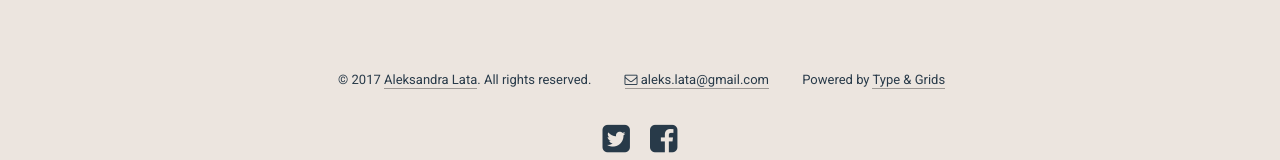
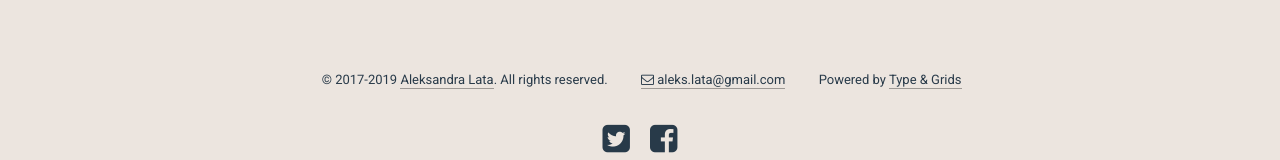
Before and after one commit to aleks8/aleks8.github.io, a plain HTML site: page project-02.html in a window 1280 px wide. Shown: the part 3017-3177 px from the top of the page. Drawn offline with Linux system fonts and the light colour scheme.

Commit message:
Update project-02.html

```diff
--- a/project-02.html
+++ b/project-02.html
@@ -100,7 +100,7 @@ Set the type and color theme here - the Pro version contains additional themes -
 	<div class="small-12 medium-12 large-12 columns">
 		<footer>
 			<ul>
-				<li>&copy; 2017 <a href="index.html">Aleksandra Lata</a>. All rights reserved.</li>
+				<li>&copy; 2017-2019 <a href="index.html">Aleksandra Lata</a>. All rights reserved.</li>
 				<li><a href="mailto:hello@yourname.com"><i class="fa fa-envelope-o"></i> aleks.lata@gmail.com</a></li>
 
 				<!-- *****************************************************************************************
```
